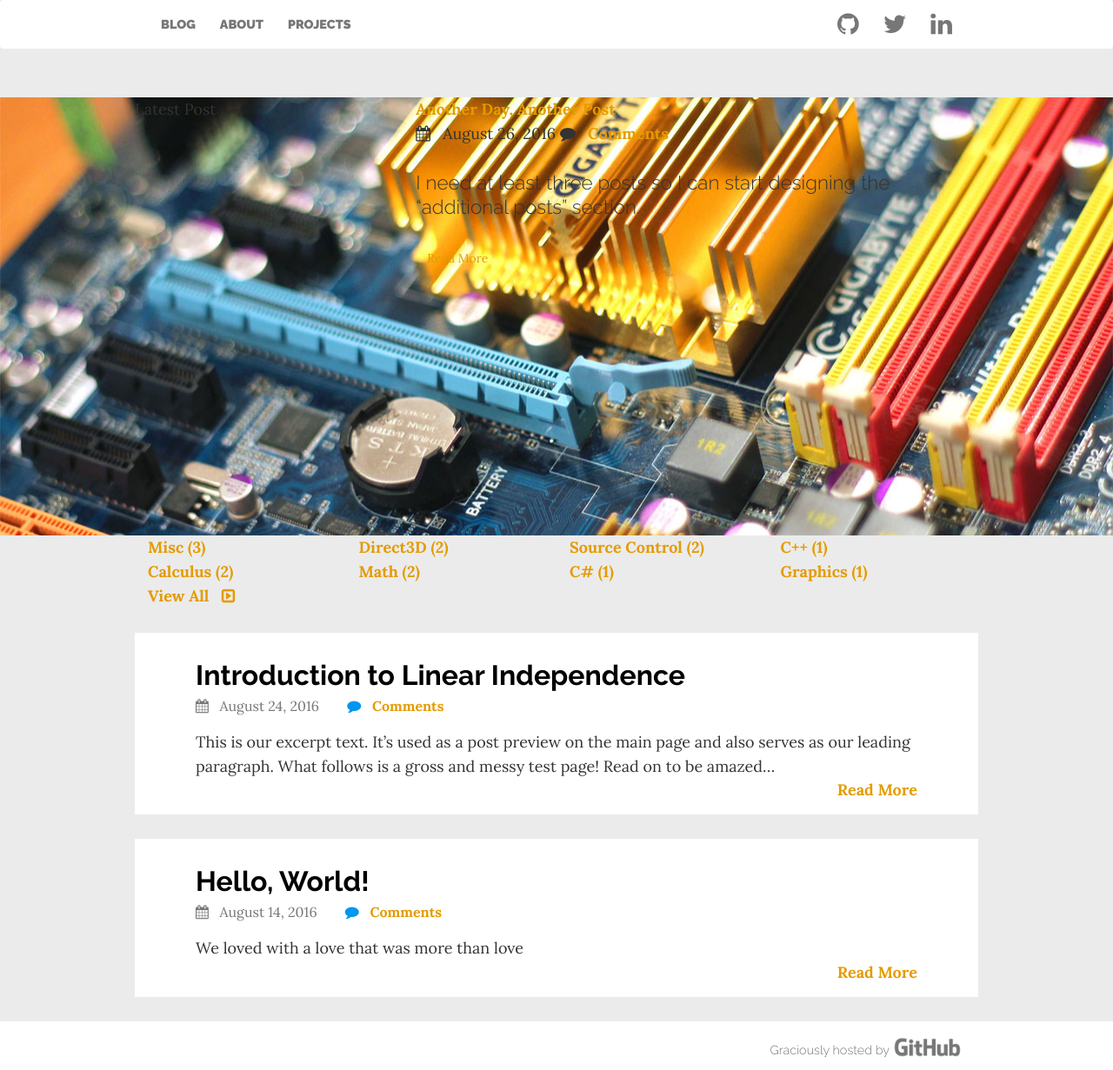
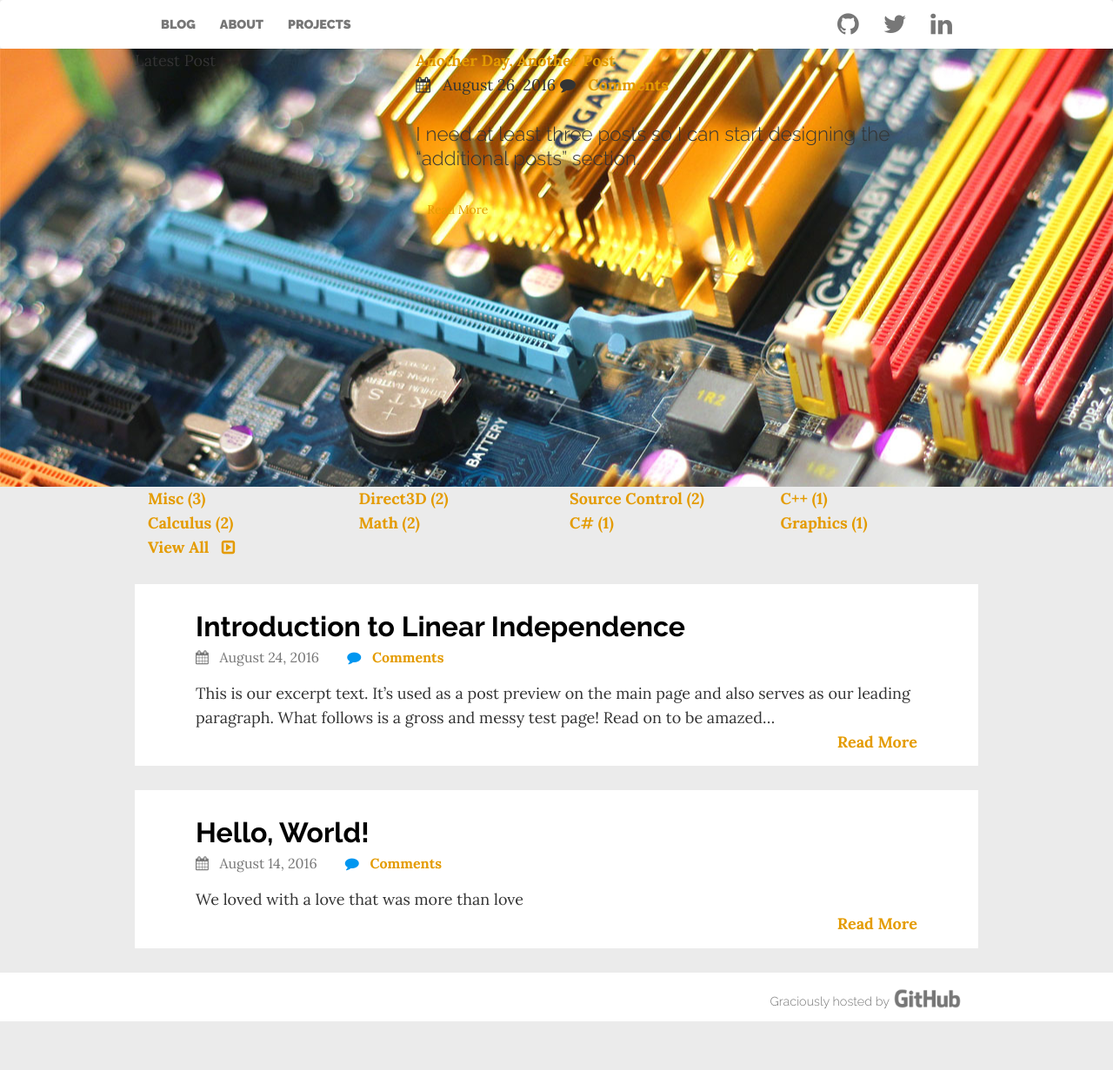
Before and after one commit to aarondgordon/aarondgordon.github.io, a Jekyll site: the page built from index.md, in a window 1280 px wide. Shown: the whole page at 87% size. Built offline with Jekyll 4.4.1, drawn with Linux system fonts in a browser that asks for light colours; nearby versions of some CDN libraries; comment, search, counter and statistics services are not loaded; after the commit the page ends 1175 px from its top, so only the background shows below that.

Commit message:
Removing navbar and cover margins

```diff
--- a/assets/css/layout.css
+++ b/assets/css/layout.css
@@ -32,6 +32,7 @@ body {
 }
 
 .navbar-default {
+  margin: 0;
   background-color: #fff !important;
   color: #777 !important;
 }
@@ -96,7 +97,6 @@ body {
 }
 
 .cover {
-  margin-top: 3.11em; /* 56px/18px */
   width: 100%;
   min-height: 21em; /* 27 x baseline | 378px/18px */
   background-position: center;
```
